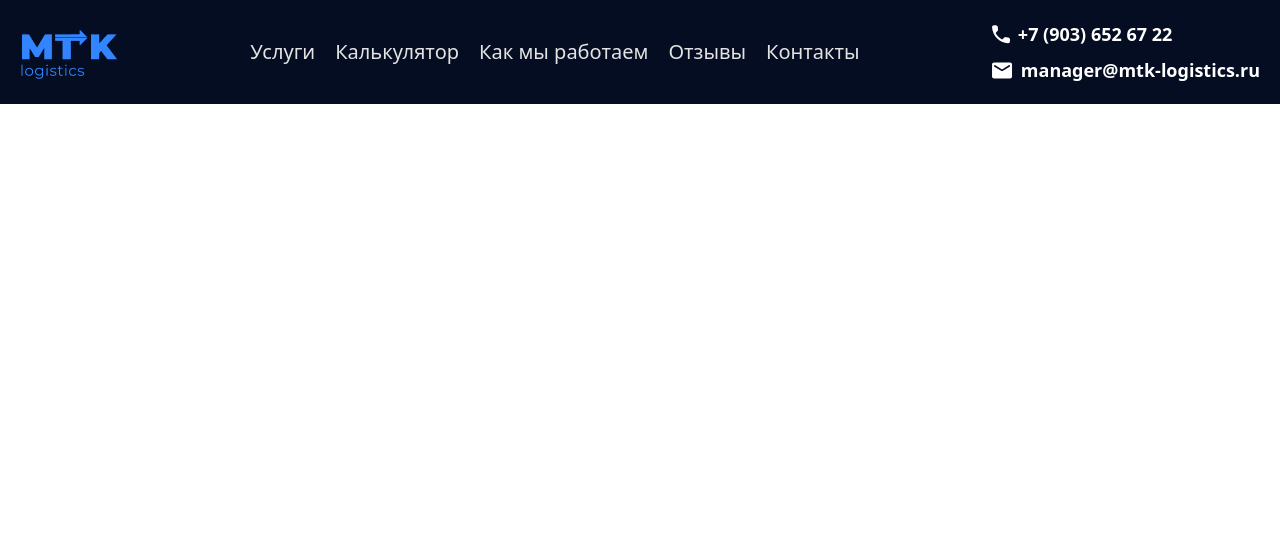
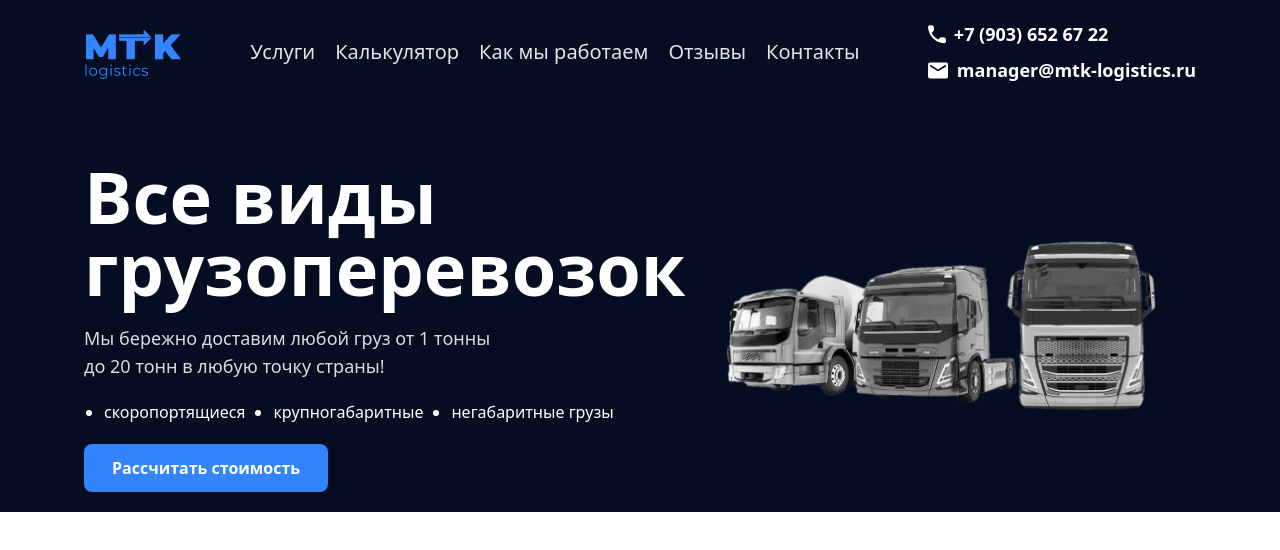
Before and after one commit to AzizovM-doder/git_home_3, a website: page index.html in a window 1280 px wide. Drawn offline with Linux system fonts and the light colour scheme.

Commit message:
header section added

```diff
--- a/index.html
+++ b/index.html
@@ -8,9 +8,9 @@
     <link rel="shortcut icon" href="assets/header.png" type="image/x-icon" />
   </head>
   <body>
-    <header>
-      <nav class="bg-[#040D21] text-white fixed top-0 left-0 right-0">
-        <nav class="max-w-6x m-auto flex justify-between items-center p-5">
+    <header class="bg-[#040D21]">
+      <nav class="text-white bg-[#040D21] fixed top-0 left-0 right-0">
+        <nav class="max-w-6xl m-auto flex justify-between items-center p-5">
           <img src="assets/header.png" alt="logo" />
           <ul class="hidden text-xl text-[#E3E3E3] font-medium lg:flex gap-5 items-center">
             <li>Услуги</li>
@@ -72,6 +72,19 @@
             <li>Контакты</li>
         </ul>
       </nav>
+      <section class="max-w-6xl m-auto p-5 pt-32 flex flex-col items-center lg:flex-row md:items-start lg:justify-between md:pt-40 text-white">
+        <aside class="flex flex-col items-center md:items-start gap-5">
+            <h1 class="text-center text-3xl md:text-6xl lg:text-7xl md:text-start font-extrabold">Все виды <br> грузоперевозок</h1>
+            <p class="text-center md:text-lg text-[#DBDBDB] md:text-start font-medium">Мы бережно доставим любой груз от 1 тонны <br class="hidden md:flex">до 20 тонн в любую точку страны!</p>
+            <ul class="list-disc px-5 flex flex-col gap-3 md:gap-7 md:flex-row ">
+                <li>скоропортящиеся </li>
+                <li>крупногабаритные</li>
+                <li>негабаритные грузы</li>
+            </ul>
+            <button class="bg-[#3284FF] font-semibold py-3 px-7 rounded-lg">Рассчитать стоимость</button>
+        </aside>
+        <img width="90%" class="p-5 m-auto lg:w-[470px]" src="assets/image.png" alt="kamaz">
+      </section>
     </header>
   </body>
 </html>
```
Also changed, not shown: assets/image.png (added), src/output.css.
